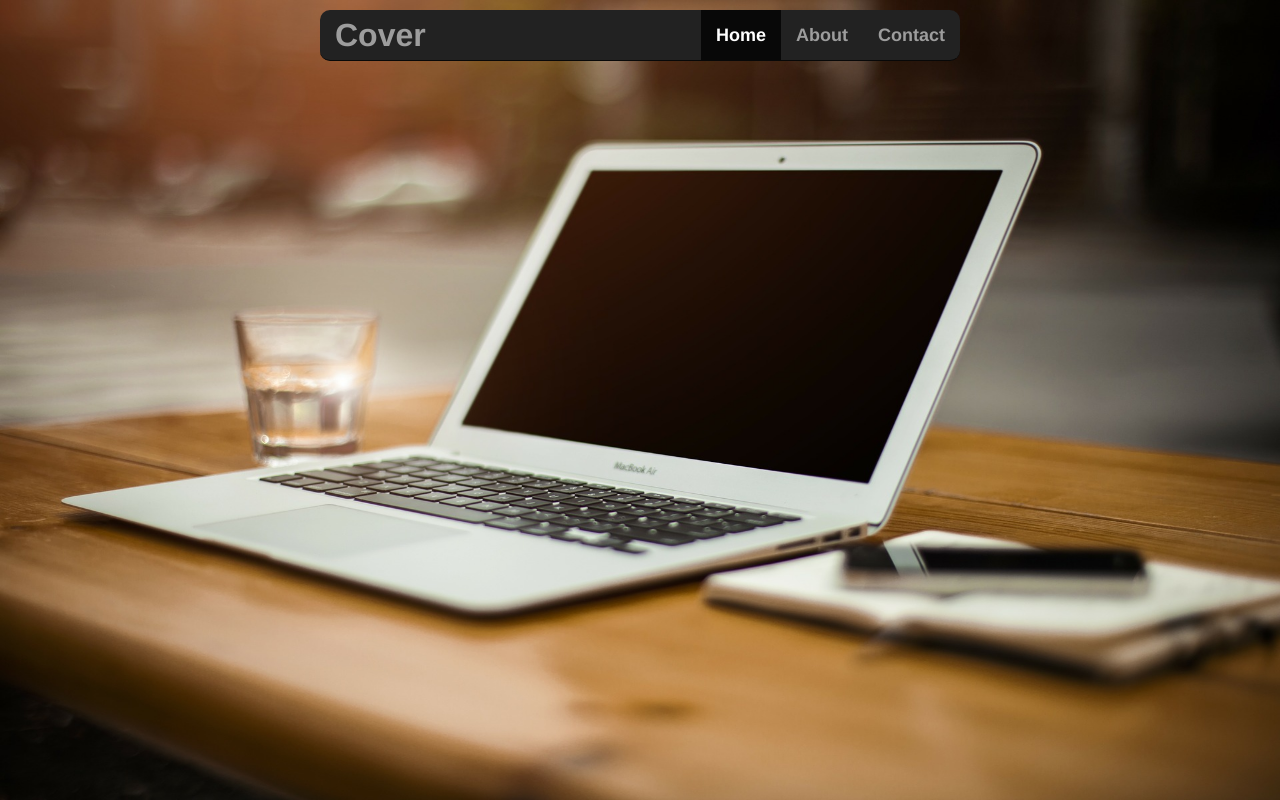
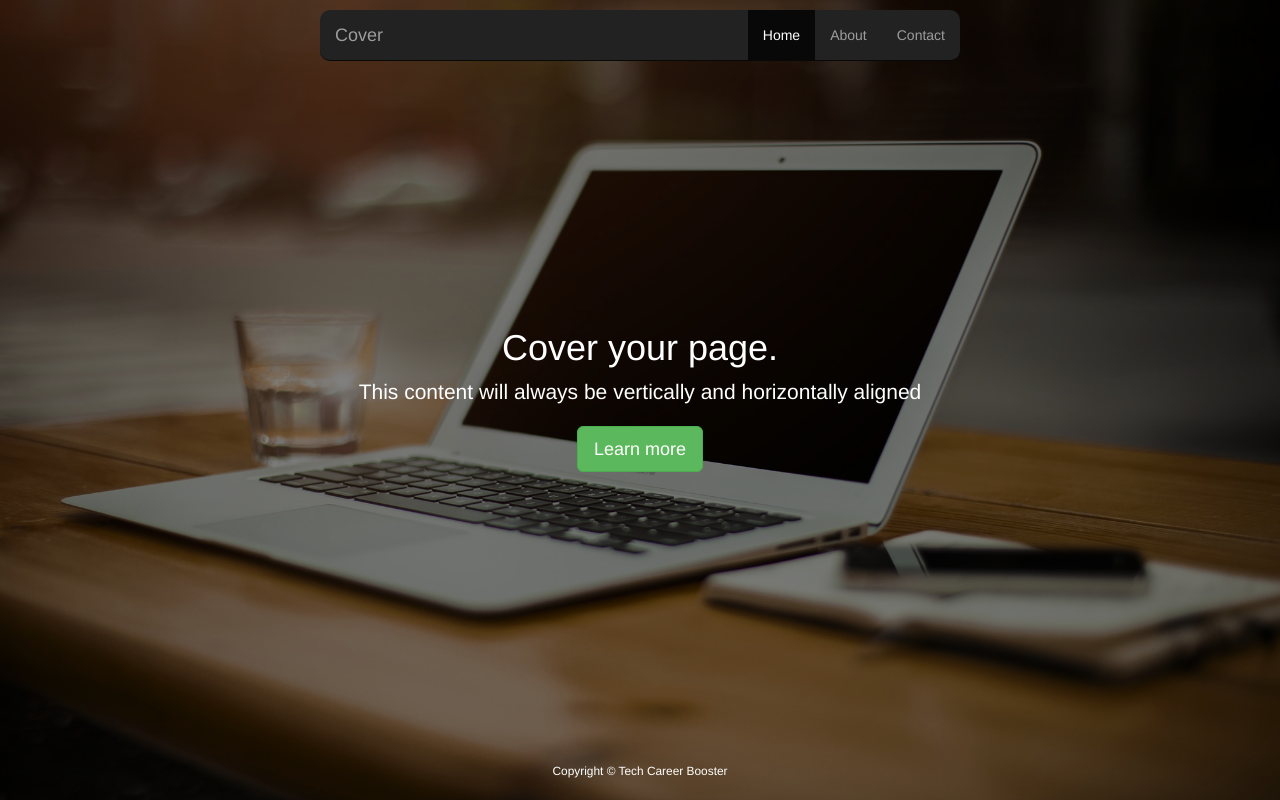
Before and after one commit to drakontis/drakontis.github.io, a plain HTML site: page index.html in a window 1280 px wide. Drawn offline with nearby package versions, Linux system fonts and the light colour scheme.

Commit message:
First taste

```diff
--- a/index.html
+++ b/index.html
@@ -53,8 +53,19 @@
                 <li><a href="#contact">Contact</a></li>
             </ul>
         </div>
+    </nav>
 
-    </nav>
+    <div id="center-content">
+        <h1>Cover your page.</h1>
+        <p class="lead">This content will always be vertically and horizontally aligned</p>
+        <p class="lead">
+            <a href="#" class="btn btn-lg btn-success">Learn more</a>
+        </p>
+    </div>
+
+    <footer id="footer-content">
+        <small>Copyright &copy; Tech Career Booster</small>
+    </footer>
 
 </body>
 
--- a/stylesheets/main.css
+++ b/stylesheets/main.css
@@ -1,3 +1,8 @@
+html {
+    width: 100%;
+    height: 100%;
+}
+
 body {
     background-color: #2b542c;
     background-image: url("../images/home-office-336373_1920.jpg");
@@ -7,6 +12,14 @@ body {
     background-size: 100% 100%;
 
     position: relative;
+
+    color: white;
+
+
+
+    display: table;
+    width: 100%;
+    height: 100%;
 }
 
 #cover {
@@ -17,6 +30,12 @@ body {
     left: 0;
     background-color: rgba(0, 0, 0, 0.5);
     z-index: -1;
+}
+
+#center-content {
+    display: table-cell;
+    text-align: center;
+    vertical-align: middle;
 }
 
 #navigation-bar-container {
@@ -35,15 +54,10 @@ body {
     margin-right: 0;
 }
 
-#navigation-bar-container a.navbar-brand,
-#navbar ul a {
-    font-weight: 900;
+#footer-content {
+    position: absolute;
+    bottom: 20px;
+    left: 0;
+    width: 100%;
+    text-align: center;
 }
-
-#navigation-bar-container a.navbar-brand {
-    font-size: 3.2rem;
-}
-
-#navbar ul a {
-    font-size: 1.8rem;
-}
```
